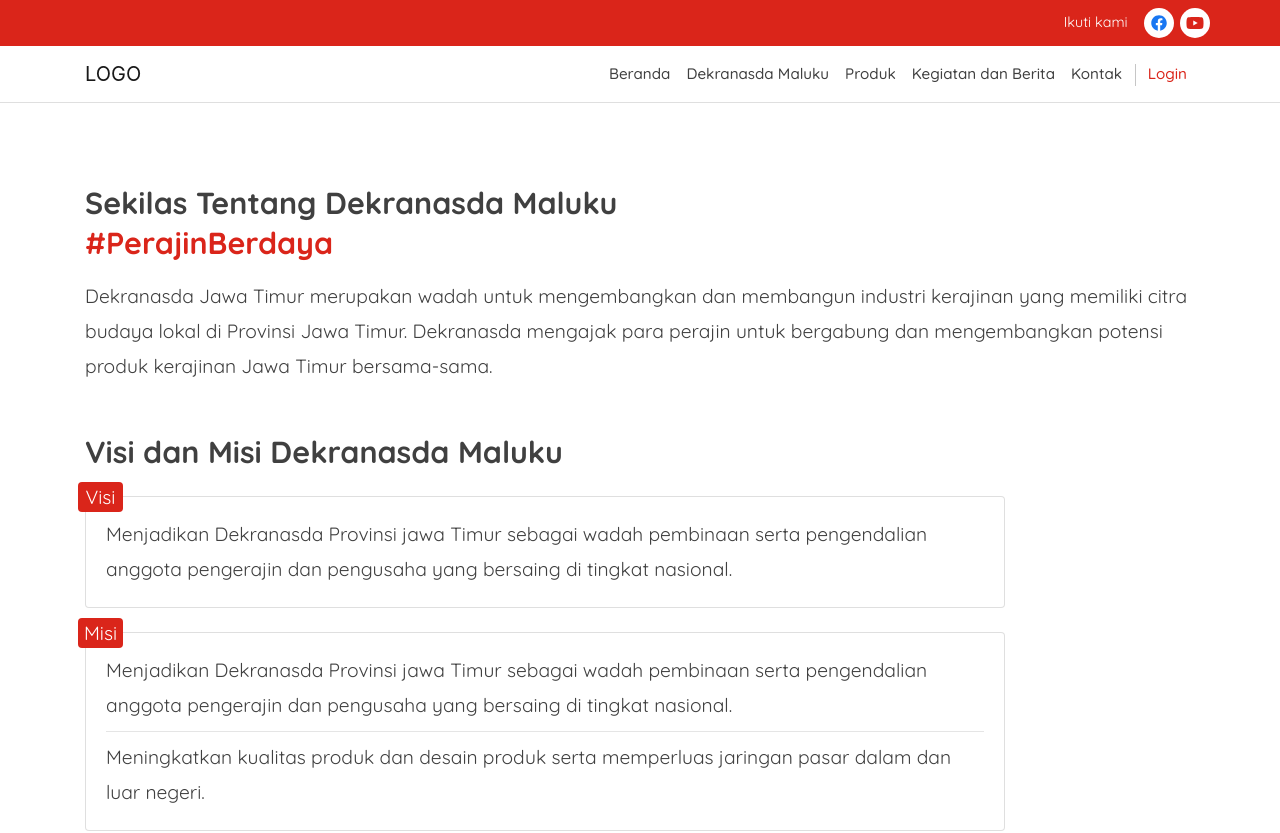
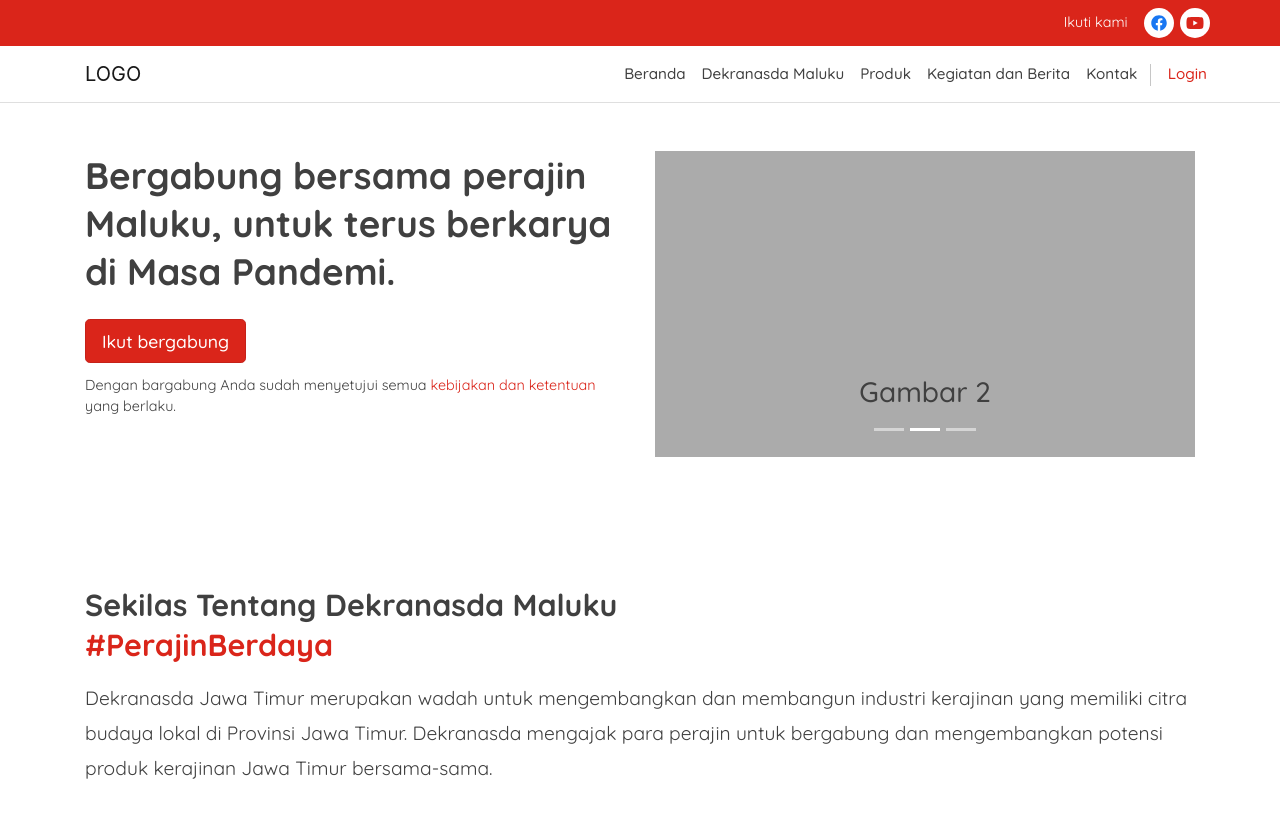
Before and after one commit to diskominfo-ambon/dekranasda, a Vue app: page /#/ in a window 1280 px wide. Shown: the top 833 px of the page. Built offline with nearby package versions, Linux system fonts and the light colour scheme.

Commit message:
menambahkan hero banner

```diff
--- a/src/assets/sass/_globals.scss
+++ b/src/assets/sass/_globals.scss
@@ -22,6 +22,8 @@ h1, h2, h3, h4, h5, h6, p, span, blockquote, li, small {
 }
 
 .btn {
+  font-family: 'Quicksand', sans-serif;
+
   &-primary {
     background-color: $primary !important;
     border-color: $primary_dark !important;
@@ -96,3 +98,15 @@ h1, h2, h3, h4, h5, h6, p, span, blockquote, li, small {
     }
   }
 }
+
+.is {
+  &-d {
+    &-sm {
+      &-none {
+        @include breakpoint-down(medium) {
+          display: none;
+        }
+      }
+    }
+  }
+}
--- a/src/assets/sass/_header.scss
+++ b/src/assets/sass/_header.scss
@@ -47,6 +47,13 @@ header {
 
   .navbar {
     border-bottom: 1px solid rgba(0, 0, 0, 0.125);
+
+    &-nav {
+      @include breakpoint-up(medium) {
+        position: relative;
+        right: -1.25rem;
+      }
+    }
     .nav-item {
       position: relative;
       @include breakpoint-down(medium) {
@@ -73,7 +80,7 @@ header {
         @include breakpoint-up(large) {
           .nav-link {
             color: $primary;
-            margin-left: .6rem;
+            margin-left: .9rem;
           }
           &::before {
             content: '';
--- a/src/assets/sass/_mixins.scss
+++ b/src/assets/sass/_mixins.scss
@@ -2,7 +2,7 @@
 $breakpoints-up: ("medium": "40em", "large": "64em", "xlarge": "87.5em");
 
 // 639px, 1023px, 1399px
-$breakpoints-down: ("small": "39.9375em", "medium": "63.9375em", "large": "87.4375em");
+$breakpoints-down: ("small": "39.36rem", "medium": "63.9375rem", "large": "87.4375rem");
 
 @mixin breakpoint-up($size) {
   @media (min-width: map-get($breakpoints-up, $size)) {
--- a/src/assets/sass/home.scss
+++ b/src/assets/sass/home.scss
@@ -4,6 +4,36 @@
 
 
 .home {
+  &__banner {
+    padding: 3rem 0;
+    h1 {
+      font-weight: 800;
+      font-size: 2.3rem;
+      line-height: 48px;
+
+      @include breakpoint-down(medium) {
+        text-align: center;
+        font-size: 2rem;
+      }
+    }
+    .btn {
+      font-size: 1.1rem;
+      font-weight: 500;
+      @include breakpoint-down(medium) {
+        display: block;
+      }
+    }
+
+    span {
+      display: block;
+      font-size: .9rem;
+      margin-top: .7rem;
+
+      @include breakpoint-down(medium) {
+        text-align: center;
+      }
+    }
+  }
   &__information {
     margin-top: 5rem;
 
@@ -130,7 +160,7 @@
     margin-top: 5rem;
     h1, p {
       text-align: center;
-      line-height: 35px;
+      line-height: 40px;
     }
 
     h1 {
@@ -145,7 +175,7 @@
       text-align: center;
       iframe {
         border-radius: 12px;
-        margin-top: 1rem;
+        margin-top: 2rem;
         margin-bottom: .6rem;
         width: 56.25rem;
         height: 37.5rem;
--- a/src/pages/home.vue
+++ b/src/pages/home.vue
@@ -1,7 +1,36 @@
 <template>
 <div>
   <!-- banner -->
-  <section></section>
+  <section class="home__banner">
+    <b-container>
+      <b-row>
+        <b-col sm="12" lg="6">
+          <h1>Bergabung bersama perajin Maluku, untuk terus berkarya di Masa Pandemi.</h1>
+          <div class="mt-4">
+            <a class="btn btn-lg btn-primary">
+              Ikut bergabung
+            </a>
+            <span>Dengan bargabung Anda sudah menyetujui semua <a class="text-primary" href="#">kebijakan dan ketentuan</a> yang berlaku.</span>
+          </div>
+        </b-col>
+        <b-col sm="12" lg="6" class="is-d-sm-none">
+          <!-- carousel -->
+          <b-carousel
+            class="carousel__banner"
+            indicators
+            background="#ababab"
+            img-width="1024"
+            img-height="580"
+          >
+            <b-carousel-slide img-blank caption="Gambar 1"></b-carousel-slide>
+            <b-carousel-slide img-blank caption="Gambar 2"></b-carousel-slide>
+            <b-carousel-slide img-blank caption="Gambar 3"></b-carousel-slide>
+          </b-carousel>
+          <!-- end -->
+        </b-col>
+      </b-row>
+    </b-container>
+  </section>
   <!-- end -->
 
   <!-- information -->
@@ -21,7 +50,7 @@
         </b-col>
       </b-row>
       <b-row class="mt-5">
-        <b-col md="10">
+        <b-col md="12" lg="10">
           <h1 class="mb-4">Visi dan Misi Dekranasda Maluku</h1>
           <b-card class="position-relative card__label">
             <p class="label-box">Visi</p>
@@ -32,7 +61,7 @@
         </b-col>
       </b-row>
       <b-row class="mt-4">
-        <b-col md="10">
+        <b-col md="12" lg="10">
           <b-card class="position-relative card__label">
             <p class="label-box">Misi</p>
             <p>
```
